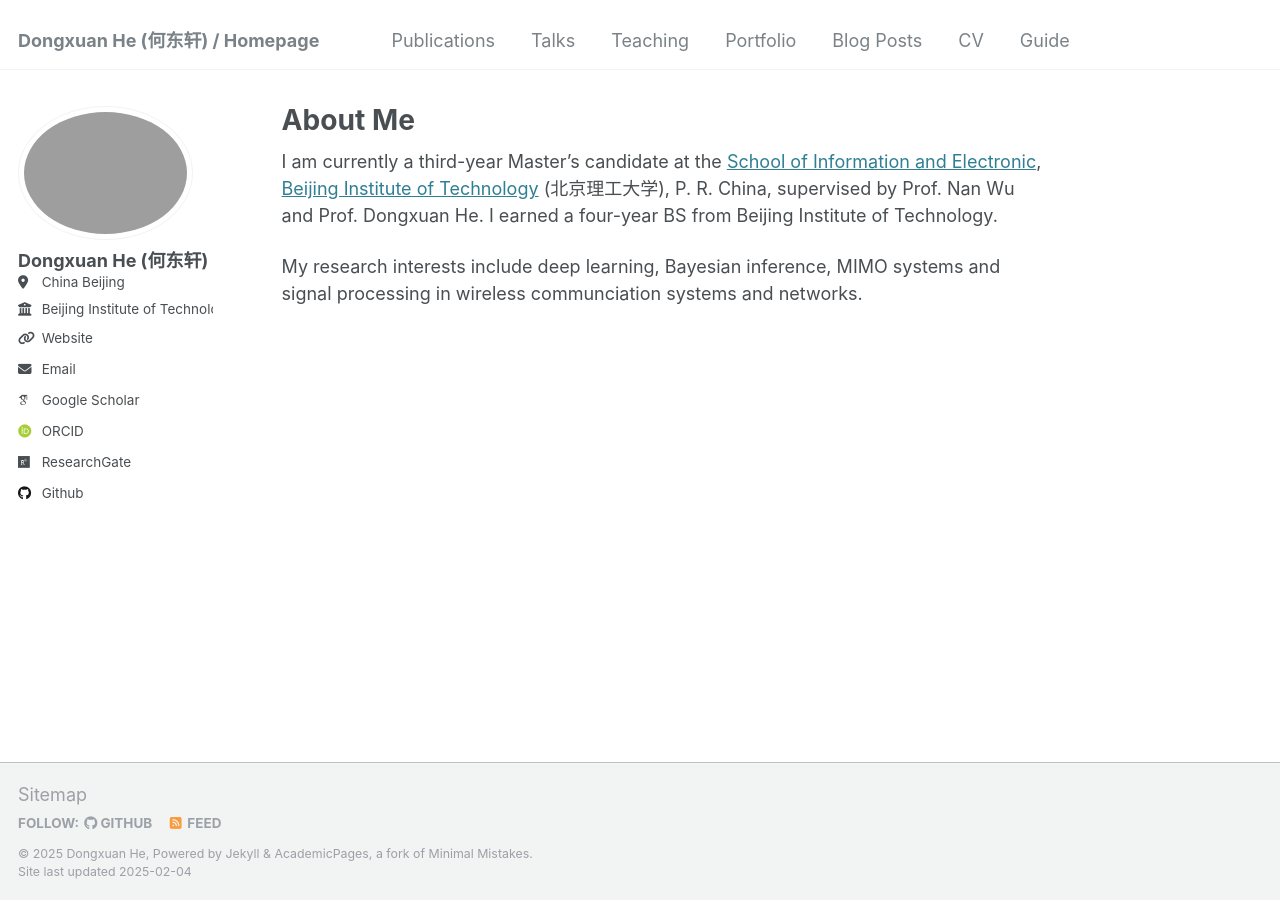
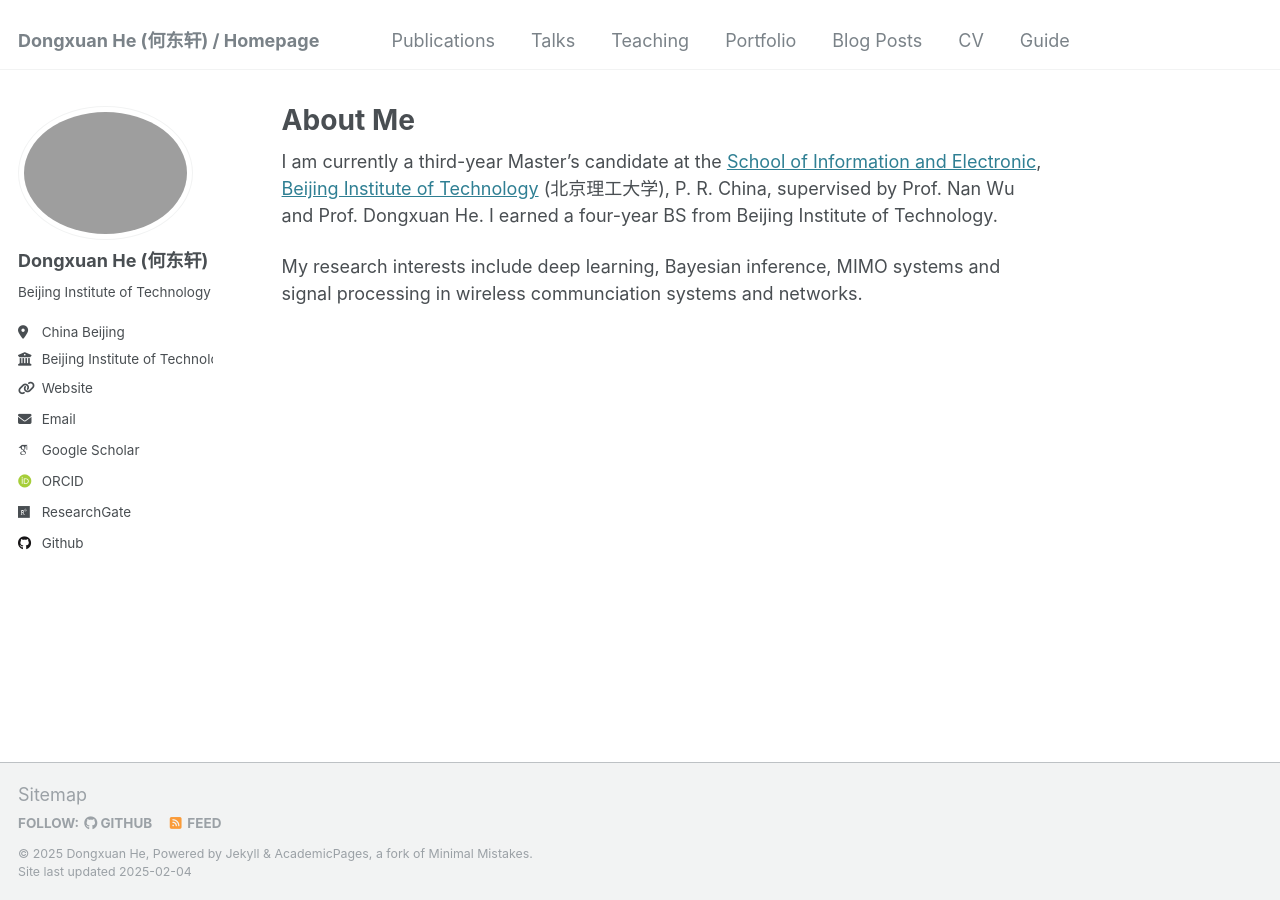
Before and after one commit to dongxuanBIT/dongxuanBIT.github.io, a Jekyll site: the page built from _pages/about.md, in a window 1280 px wide. Built offline with Jekyll 4.4.1, drawn with Linux system fonts in a browser that asks for light colours; some web fonts are replaced.

Commit message:
Update _config.yml

```diff
--- a/_config.yml
+++ b/_config.yml
@@ -24,7 +24,7 @@ author:
   avatar           : "zishen.png"
   name             : "Dongxuan He (何东轩)"
   pronouns         : # example: "she/her"
-  bio              :
+  bio              : "Beijing Institute of Technology"
   location         : "China Beijing"
   employer         : "Beijing Institute of Technology"
   uri              : https://dongxuan_he.github.io/
```
